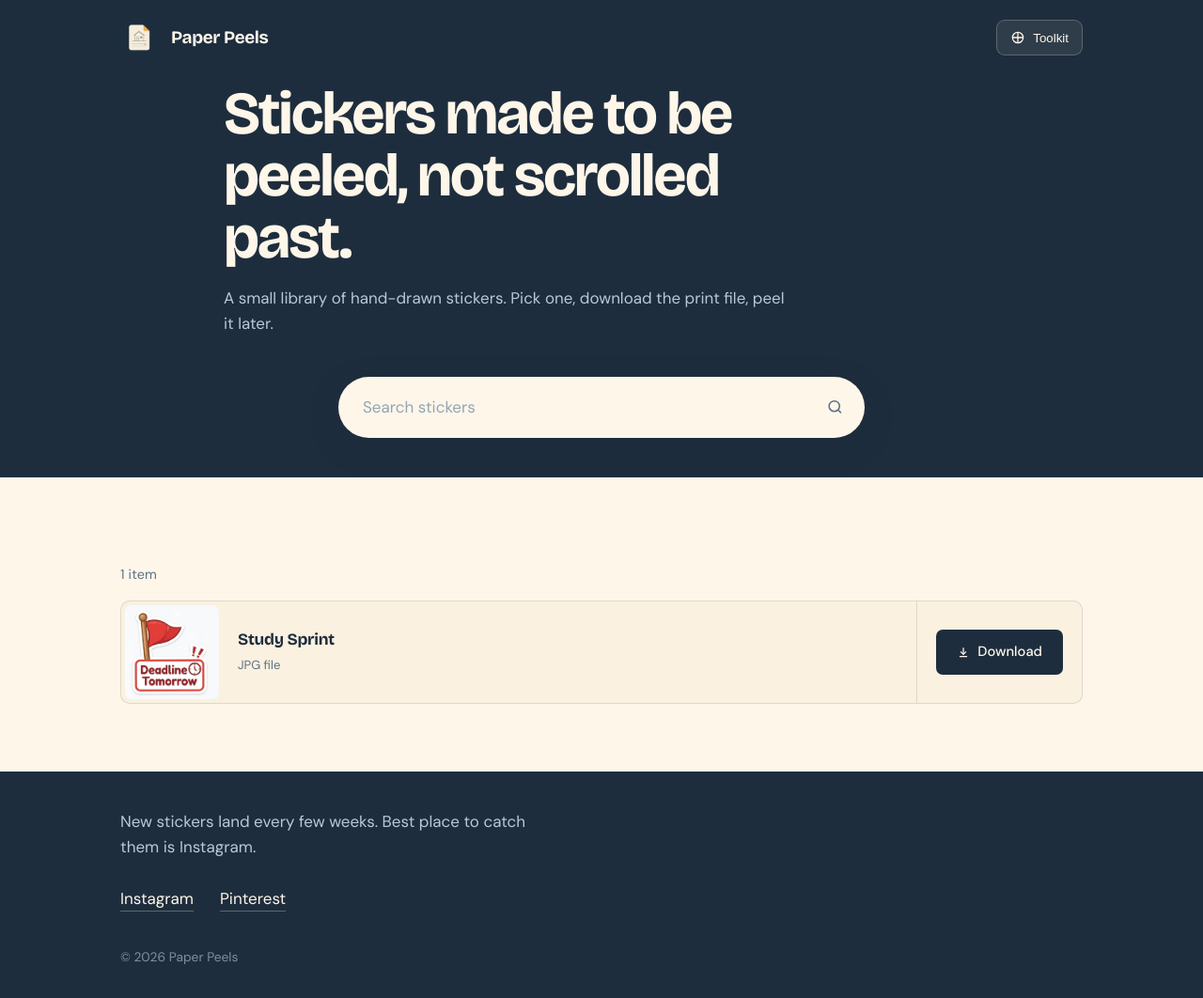
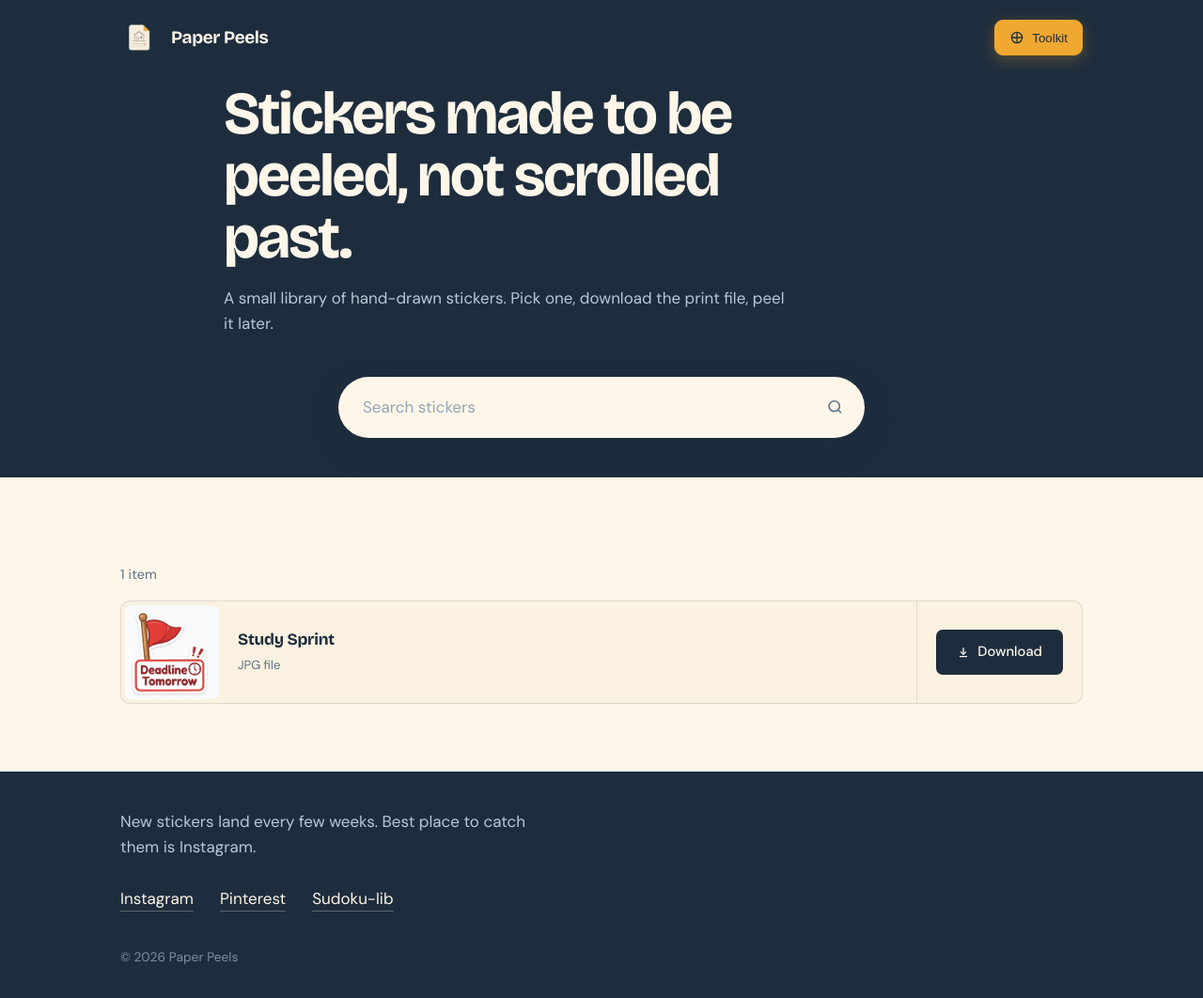
Before and after one commit to iqbalhubreal/paper-peels, a plain HTML site: page index.html in a window 1280 px wide. Shown: the whole page at 94% size. Drawn offline with nearby package versions, Linux system fonts and the light colour scheme.

Commit message:
Update index.html

```diff
--- a/index.html
+++ b/index.html
@@ -38,11 +38,15 @@
   .masthead .wrap{display:flex;align-items:center;gap:14px;padding-top:20px;padding-bottom:20px}
   .toolkit-btn{
     margin-left:auto;display:inline-flex;align-items:center;justify-content:center;gap:8px;
-    border:1px solid rgba(253,246,233,.22);background:rgba(253,246,233,.08);
-    color:var(--cream);font:500 .92rem/1 inherit;padding:10px 14px;border-radius:9px;
-    cursor:pointer;transition:background .18s ease,border-color .18s ease,transform .18s ease;
+    border:1px solid var(--amber);background:var(--amber);
+    color:var(--navy);font:700 .92rem/1 inherit;padding:10px 15px;border-radius:9px;
+    cursor:pointer;box-shadow:0 5px 16px rgba(240,168,48,.28);
+    transition:background .18s ease,border-color .18s ease,transform .18s ease,box-shadow .18s ease;
   }
-  .toolkit-btn:hover{background:rgba(253,246,233,.15);border-color:rgba(253,246,233,.38);transform:translateY(-1px)}
+  .toolkit-btn:hover{
+    background:#F6B84A;border-color:#F6B84A;transform:translateY(-1px);
+    box-shadow:0 7px 20px rgba(240,168,48,.36);
+  }
   .toolkit-btn:focus-visible{outline:2px solid var(--amber);outline-offset:3px}
   .toolkit-btn svg{width:16px;height:16px;stroke:currentColor;fill:none;stroke-width:1.9}
 
@@ -198,7 +202,7 @@
     .dl svg{width:12px;height:12px}
     .card-title{font-size:.88rem}
     .card-kind{font-size:.72rem}
-    .toolkit-btn{padding:9px 11px;font-size:.84rem}
+    .toolkit-btn{padding:9px 12px;font-size:.84rem}
     .toolkit-btn svg{width:15px;height:15px}
     .toolkit-panel{height:calc(100vh - 28px);border-radius:12px}
   }
@@ -281,7 +285,8 @@ const FALLBACK_SITE = {
   footerNote: "New stickers land every few weeks. Best place to catch them is Instagram.",
   links: [
     { label: "Instagram", url: "https://instagram.com/paperpeels" },
-    { label: "Pinterest", url: "https://pinterest.com/paperpeels" }
+    { label: "Pinterest", url: "https://pinterest.com/paperpeels" },
+    { label: "Sudoku-lib", url: "https://sudoku-player.lovdoku.shop/" }
   ],
   copyright: "© 2026 Paper Peels"
 };
@@ -329,6 +334,21 @@ function renderLinks() {
     li.appendChild(a);
     ul.appendChild(li);
   });
+
+  const hasSudokuLib = links.some(item =>
+    String(item?.url || "").trim() === "https://sudoku-player.lovdoku.shop/"
+  );
+
+  if (!hasSudokuLib) {
+    const li = document.createElement("li");
+    const a = document.createElement("a");
+    a.textContent = "Sudoku-lib";
+    a.href = "https://sudoku-player.lovdoku.shop/";
+    a.target = "_blank";
+    a.rel = "noopener noreferrer";
+    li.appendChild(a);
+    ul.appendChild(li);
+  }
 }
 
 function set(id, value) {
```
